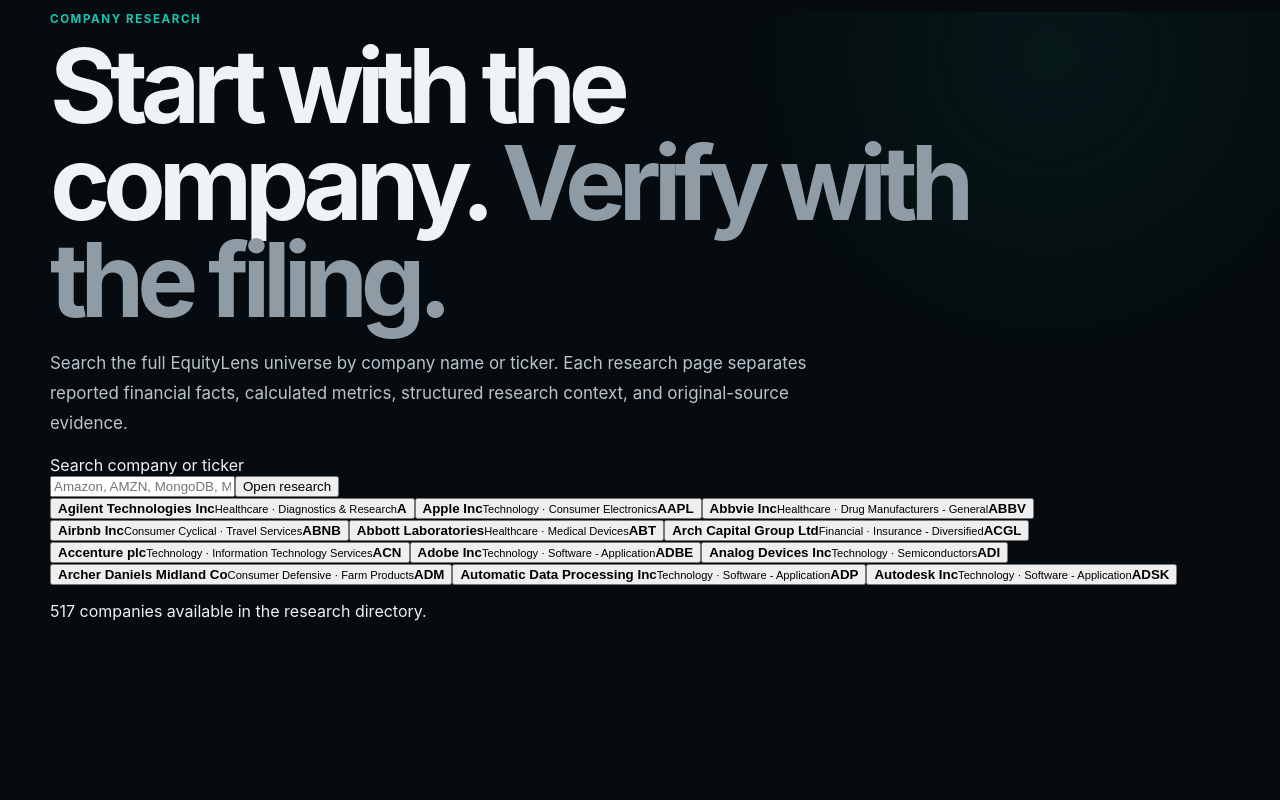
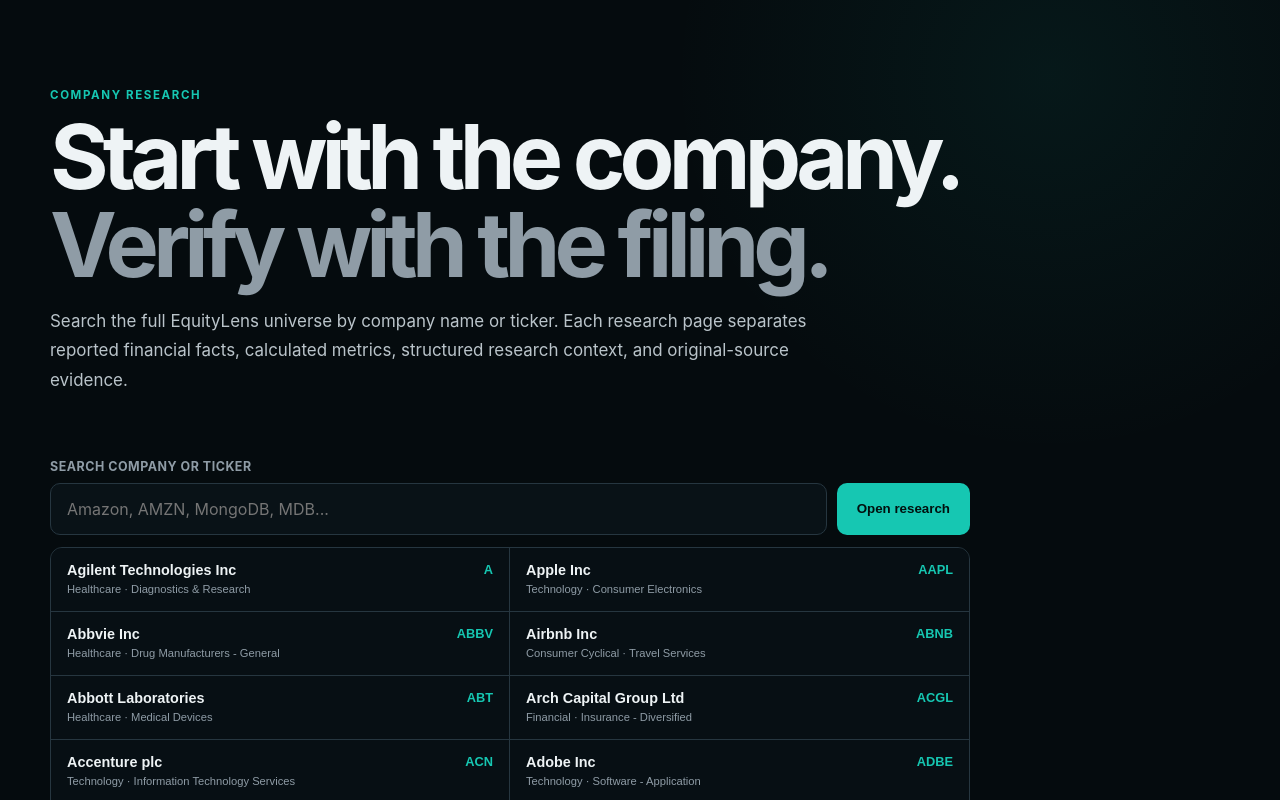
Before and after one commit to dhananikeya/equitylens-ai, a Next.js app: page /company in a window 1280 px wide. Shown: the top 800 px of the page. Built offline with nearby package versions, Linux system fonts and the light colour scheme.

Commit message:
Style searchable company research workspace

```diff
--- a/app/globals.css
+++ b/app/globals.css
@@ -151,3 +151,174 @@ h1 span { color: var(--muted); }
   .stats div:last-child { border-bottom: 0; }
   .footer { flex-direction: column; }
 }
+
+
+.research-index, .research-page { padding-bottom: 80px; }
+.research-intro { padding: 76px 0 28px; }
+.research-intro h1, .company-title {
+  margin: 10px 0 18px;
+  font-size: clamp(2.8rem, 7vw, 5.9rem);
+  line-height: .98;
+  letter-spacing: -.065em;
+}
+.research-intro h1 span { color: var(--muted); }
+
+.company-finder { max-width: 920px; padding: 18px 0 30px; }
+.search-form label {
+  display: block;
+  margin-bottom: 9px;
+  color: var(--muted);
+  font-size: .78rem;
+  font-weight: 700;
+  letter-spacing: .04em;
+  text-transform: uppercase;
+}
+.search-row { display: flex; gap: 10px; }
+.search-row input {
+  flex: 1;
+  min-width: 0;
+  padding: 15px 16px;
+  border: 1px solid var(--border);
+  border-radius: 10px;
+  outline: none;
+  background: var(--surface);
+  color: var(--text);
+  font: inherit;
+}
+.search-row input:focus { border-color: var(--teal); box-shadow: 0 0 0 3px rgba(22,199,178,.1); }
+.search-row button {
+  border: 0;
+  border-radius: 10px;
+  padding: 0 20px;
+  background: var(--teal);
+  color: #02110f;
+  font-weight: 800;
+  cursor: pointer;
+}
+.search-row button:disabled { opacity: .4; cursor: default; }
+.search-results {
+  margin-top: 12px;
+  display: grid;
+  grid-template-columns: repeat(2, 1fr);
+  border: 1px solid var(--border);
+  border-radius: 12px;
+  overflow: hidden;
+}
+.company-result {
+  width: 100%;
+  padding: 14px 16px;
+  border: 0;
+  border-right: 1px solid var(--border);
+  border-bottom: 1px solid var(--border);
+  background: rgba(9,18,23,.7);
+  color: var(--text);
+  text-align: left;
+  display: flex;
+  justify-content: space-between;
+  gap: 14px;
+  cursor: pointer;
+}
+.company-result:nth-child(2n) { border-right: 0; }
+.company-result:hover { background: var(--surface-2); }
+.company-result strong { display:block; font-size:.9rem; }
+.company-result small { display:block; margin-top:4px; color:var(--muted); font-size:.7rem; line-height:1.35; }
+.company-result b { color:var(--teal); font-size:.8rem; }
+.directory-note { color:var(--muted); font-size:.8rem; }
+
+.research-breadcrumb { padding-top: 34px; display:flex; gap:9px; color:var(--muted); font-size:.8rem; }
+.research-breadcrumb a:hover { color:var(--text); }
+.company-hero {
+  padding: 38px 0 34px;
+  display:flex;
+  justify-content:space-between;
+  align-items:flex-end;
+  gap:28px;
+}
+.company-title { font-size:clamp(2.8rem,6vw,5.4rem); }
+.company-meta { margin:0; color:var(--muted); line-height:1.6; }
+.source-status {
+  min-width: 245px;
+  border:1px solid var(--border);
+  border-radius:12px;
+  padding:14px;
+  display:flex;
+  align-items:flex-start;
+  gap:10px;
+  background:rgba(9,18,23,.75);
+}
+.status-dot { width:9px; height:9px; margin-top:5px; border-radius:50%; background:#65737d; flex:0 0 auto; }
+.status-dot.available { background:var(--teal); box-shadow:0 0 12px rgba(22,199,178,.55); }
+.source-status strong, .source-status small { display:block; }
+.source-status strong { font-size:.8rem; }
+.source-status small { color:var(--muted); margin-top:4px; font-size:.69rem; line-height:1.4; }
+
+.metric-grid {
+  display:grid;
+  grid-template-columns:repeat(4,1fr);
+  border:1px solid var(--border);
+  border-radius:14px;
+  overflow:hidden;
+  background:rgba(9,18,23,.72);
+}
+.metric-card { padding:20px; border-right:1px solid var(--border); }
+.metric-card:last-child { border-right:0; }
+.metric-card span, .metric-card small { display:block; color:var(--muted); }
+.metric-card span { font-size:.74rem; }
+.metric-card strong { display:block; margin:7px 0 5px; font-size:1.55rem; letter-spacing:-.045em; }
+.metric-card small { font-size:.68rem; }
+
+.research-grid { display:grid; grid-template-columns:repeat(2,1fr); gap:16px; padding:24px 0; }
+.research-panel {
+  border:1px solid var(--border);
+  border-radius:14px;
+  padding:24px;
+  background:linear-gradient(145deg,rgba(13,23,29,.94),rgba(9,18,23,.88));
+}
+.research-panel.wide { grid-column:1 / -1; }
+.panel-heading { display:flex; justify-content:space-between; align-items:flex-start; gap:20px; margin-bottom:20px; }
+.panel-heading h2 { margin:6px 0 0; font-size:1.35rem; letter-spacing:-.03em; }
+.source-link { color:var(--blue); font-size:.75rem; white-space:nowrap; }
+.source-link:hover { text-decoration:underline; }
+.narrative-grid { display:grid; grid-template-columns:repeat(2,1fr); gap:18px; }
+.narrative-grid article { border-top:1px solid var(--border); padding-top:14px; }
+.narrative-grid h3, .research-note strong { margin:0; font-size:.78rem; color:#d8e0e4; }
+.narrative-grid p, .research-note p, .large-copy, .empty-state { color:var(--muted); line-height:1.7; font-size:.9rem; }
+.financial-list { margin:0; }
+.financial-list div { display:flex; justify-content:space-between; gap:16px; padding:12px 0; border-bottom:1px solid var(--border); }
+.financial-list div:last-child { border-bottom:0; }
+.financial-list dt { color:var(--muted); font-size:.8rem; }
+.financial-list dd { margin:0; font-weight:700; font-size:.82rem; text-align:right; }
+.risk-list { margin:0 0 18px; padding-left:18px; color:#d8e0e4; }
+.risk-list li { margin:8px 0; line-height:1.5; }
+.research-note { margin-top:14px; padding:14px; border:1px solid var(--border); border-radius:10px; background:rgba(5,11,14,.4); }
+.research-note p { margin:5px 0 0; }
+.filing-row { display:grid; grid-template-columns:repeat(4,1fr); gap:12px; }
+.filing-row div { border-top:1px solid var(--border); padding-top:14px; }
+.filing-row span, .filing-row strong { display:block; }
+.filing-row span { color:var(--muted); font-size:.7rem; }
+.filing-row strong { margin-top:5px; font-size:.84rem; }
+.methodology-note { margin-top:8px; padding:20px 0; border-top:1px solid var(--border); color:var(--muted); }
+.methodology-note strong { color:var(--text); }
+.methodology-note p { max-width:880px; line-height:1.6; font-size:.8rem; }
+
+@media (max-width: 900px) {
+  .company-hero { align-items:flex-start; flex-direction:column; }
+  .source-status { width:100%; }
+  .metric-grid { grid-template-columns:repeat(2,1fr); }
+  .metric-card:nth-child(2) { border-right:0; }
+  .metric-card:nth-child(-n+2) { border-bottom:1px solid var(--border); }
+  .research-grid { grid-template-columns:1fr; }
+  .research-panel.wide { grid-column:auto; }
+  .filing-row { grid-template-columns:repeat(2,1fr); }
+}
+
+@media (max-width: 620px) {
+  .search-row { flex-direction:column; }
+  .search-row button { min-height:48px; }
+  .search-results, .narrative-grid, .metric-grid, .filing-row { grid-template-columns:1fr; }
+  .company-result { border-right:0; }
+  .metric-card { border-right:0; border-bottom:1px solid var(--border); }
+  .metric-card:last-child { border-bottom:0; }
+  .panel-heading { flex-direction:column; }
+  .source-link { white-space:normal; }
+}
```
